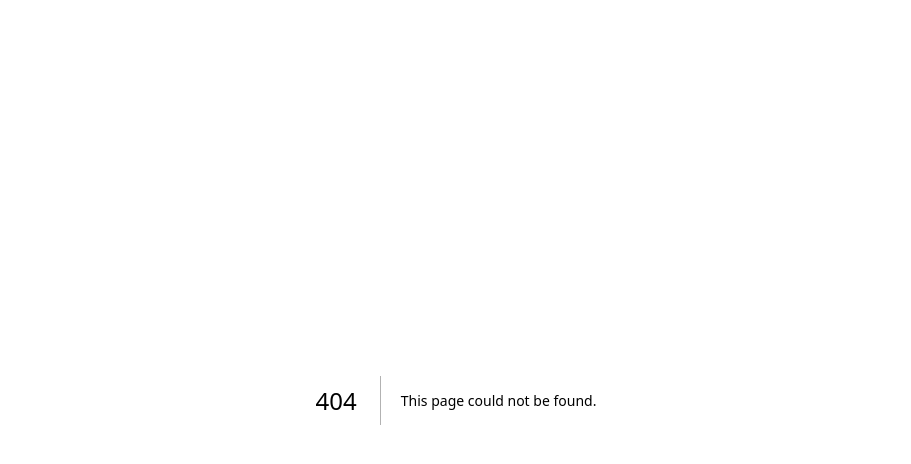
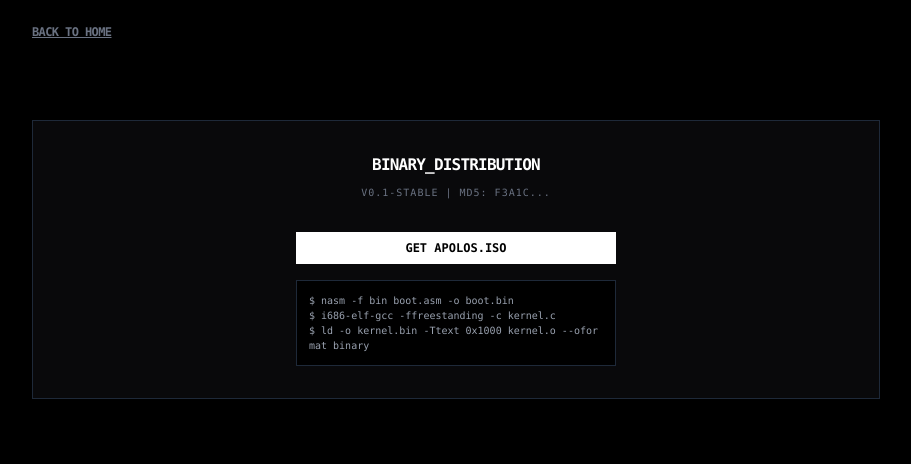
Before and after one commit to ValyMnDul/ApolOs, a Next.js app in the folder web/: page /download in a window 1280 px wide. Before the commit this address had no page. Shown: the top 464 px of the page, without its empty margins (184-1095 px from the left). Built offline with nearby package versions, Linux system fonts and the light colour scheme.

Commit message:
Add Download page for binary distribution

```diff
--- /dev/null
+++ b/web/app/download/page.tsx
@@ -0,0 +1,28 @@
+import Link from "next/link";
+
+export default function Download(){
+    return (
+        <main className="p-6 max-w-4xl mx-auto">
+            <Link href="/" className="text-xs text-gray-500 hover:text-white mb-8 block font-bold tracking-tighter underline">BACK TO HOME</Link>
+
+            <div className="mt-20 border border-gray-800 bg-zinc-950 p-8 flex flex-col items-center">
+                <h2 className="text-white font-bold mb-2 tracking-tighter uppercase">Binary_Distribution</h2>
+
+                <p className="text-[10px] text-gray-500 mb-8 uppercase tracking-widest text-center">
+                    v0.1-STABLE | MD5: f3a1c...
+                </p>
+
+                <div className="w-full max-w-xs space-y-4">
+                    <button className="w-full bg-white text-black py-2 font-bold text-xs hover:bg-gray-200 transition-colors">
+                        GET APOLOS.ISO
+                    </button>
+                    <div className="text-[10px] text-gray-400 font-mono bg-black p-3 border border-gray-800 break-all">
+                        $ nasm -f bin boot.asm -o boot.bin<br/>
+                        $ i686-elf-gcc -ffreestanding -c kernel.c<br/>
+                        $ ld -o kernel.bin -Ttext 0x1000 kernel.o --oformat binary
+                    </div>
+                </div>
+            </div>
+        </main>
+    )
+}
```
